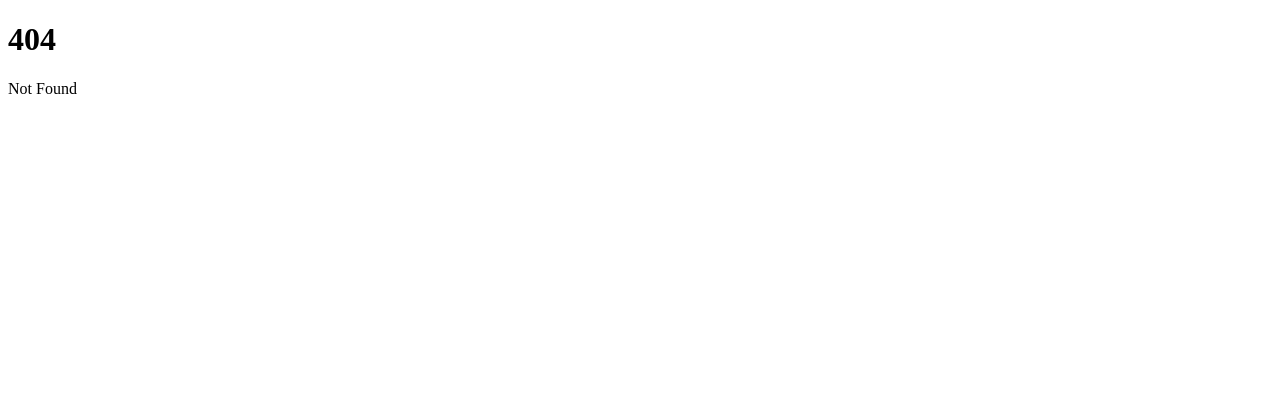
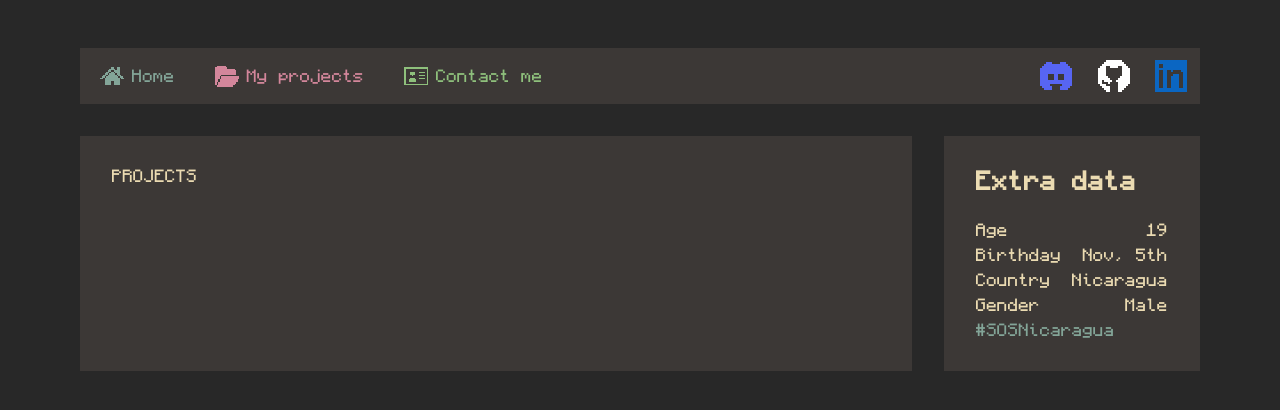
Before and after one commit to JezerM/portfolio, a SvelteKit app: page /projects in a window 1280 px wide. Before the commit this address had no page. Shown: the top 410 px of the page. Built offline with nearby package versions, Linux system fonts and the light colour scheme.

Commit message:
Added the basic routes: Home, Projects and Contact Added Home content Added a lot of components

```diff
--- a/src/app.html
+++ b/src/app.html
@@ -6,7 +6,7 @@
     <meta name="viewport" content="width=device-width" />
     %sveltekit.head%
   </head>
-  <body data-sveltekit-preload-data="hover">
-    <div style="display: contents">%sveltekit.body%</div>
+  <body>
+    <div>%sveltekit.body%</div>
   </body>
 </html>
--- /dev/null
+++ b/src/lib/ExtraData.svelte
@@ -0,0 +1,42 @@
+<script lang="ts">
+  const data = {
+    Age: 19,
+    Birthday: "Nov, 5th",
+    Country: "Nicaragua",
+    Gender: "Male",
+  };
+</script>
+
+<div class="infoContainer">
+  <h2>Extra data</h2>
+
+  {#each Object.entries(data) as [key, value]}
+    <div class="data">
+      <span>{key}</span>
+      <span>{value}</span>
+    </div>
+  {/each}
+
+  <span class="blue">#SOSNicaragua</span>
+</div>
+
+<style>
+  .infoContainer {
+    padding: 2em;
+    background-color: #3c3836;
+    display: flex;
+    flex-direction: column;
+    gap: 0.5em;
+  }
+
+  .data {
+    display: flex;
+    width: 100%;
+    flex-direction: row;
+    justify-content: space-between;
+  }
+
+  .blue {
+    color: #83a598;
+  }
+</style>
--- /dev/null
+++ b/src/lib/ImgIcon.svelte
@@ -0,0 +1,15 @@
+<script lang="ts">
+  export let src: string;
+  export let color: string;
+</script>
+
+<div class="icon" style="mask-image: url({src}); background-color: {color}" />
+
+<style>
+  .icon {
+    mask-size: 100%;
+    image-rendering: pixelated;
+    width: 1.5em;
+    height: 1.5em;
+  }
+</style>
--- /dev/null
+++ b/src/lib/LanguageIcons.svelte
@@ -0,0 +1,37 @@
+<script lang="ts">
+  import { base } from "$app/paths";
+
+  const imageNames = [
+    "C",
+    "Rust",
+    "TypeScript",
+    "NodeJS",
+    "Svelte",
+    "Vue",
+    "MySQL",
+    "Html",
+    "Swift",
+    "CSharp",
+    "Kotlin",
+    "Java",
+  ];
+</script>
+
+<div class="iconsContainer">
+  {#each imageNames as name}
+    <img src="{base}/icons/{name}.png" alt={name} title={name} />
+  {/each}
+</div>
+
+<style>
+  .iconsContainer {
+    display: flex;
+    flex-direction: row;
+    gap: 0.75em;
+  }
+  .iconsContainer > img {
+    width: 2em;
+    height: 2em;
+    image-rendering: pixelated;
+  }
+</style>
--- /dev/null
+++ b/src/lib/NavBar.svelte
@@ -0,0 +1,103 @@
+<script lang="ts">
+  import { base } from "$app/paths";
+  import ImgIcon from "$lib/ImgIcon.svelte";
+</script>
+
+<nav class="navBar">
+  <ul id="navLinks">
+    <li class="navElement blueLink">
+      <a href="{base}/">
+        <ImgIcon src="{base}/icons/Home.png" color="#83a598" />
+        <span>Home</span>
+      </a>
+    </li>
+    <li class="navElement purpleLink">
+      <a href="{base}/projects">
+        <ImgIcon src="{base}/icons/Folder.png" color="#d3869b" />
+        <span>My projects</span>
+      </a>
+    </li>
+    <li class="navElement aquaLink">
+      <a href="{base}/contact">
+        <ImgIcon src="{base}/icons/Contact.png" color="#8EC07C" />
+        <span>Contact me</span>
+      </a>
+    </li>
+  </ul>
+
+  <ul id="socialLinks">
+    <li class="navElement">
+      <a href="http://discordapp.com/users/530819150969438208" target="_blank">
+        <ImgIcon src="{base}/icons/Discord.png" color="#5765F2" />
+      </a>
+    </li>
+    <li class="navElement">
+      <a href="https://github.com/JezerM" target="_blank">
+        <ImgIcon src="{base}/icons/GitHub.png" color="#FFFFFF" />
+      </a>
+    </li>
+    <li class="navElement">
+      <a href="https://www.linkedin.com/in/jezer-josué-mejía-otero-111b39227/" target="_blank">
+        <ImgIcon src="{base}/icons/LinkedIn.png" color="#0B66C2" />
+      </a>
+    </li>
+  </ul>
+</nav>
+
+<style>
+  nav.navBar {
+    background-color: #3c3836;
+    display: flex;
+    flex-direction: row;
+    justify-content: space-between;
+  }
+  nav.navBar > ul {
+    display: flex;
+    flex-direction: row;
+    list-style: none;
+    margin: 0;
+    padding: 0;
+  }
+
+  #socialLinks {
+    gap: 0em;
+  }
+
+  #socialLinks > .navElement :global(div.icon) {
+    width: 2em;
+    height: 2em;
+    image-rendering: pixelated;
+  }
+
+  .navElement > a {
+    display: flex;
+    text-decoration: none;
+    align-items: center;
+    gap: 0.5em;
+    padding: 1em 1.25em;
+    background-color: transparent;
+    color: inherit;
+  }
+  .navElement > a:hover,
+  .navElement > a:focus {
+    background-color: #504945;
+  }
+  .navElement > a:visited {
+    color: inherit;
+  }
+
+  #socialLinks > .navElement > a {
+    padding: 0em 0.8em;
+    height: 100%;
+  }
+
+  .blueLink {
+    color: #83a598;
+  }
+  .purpleLink {
+    color: #d3869b;
+  }
+  .aquaLink {
+    color: #8ec07c;
+  }
+</style>
--- /dev/null
+++ b/src/routes/+layout.svelte
@@ -0,0 +1,57 @@
+<script lang="ts">
+  import NavBar from "$lib/NavBar.svelte";
+  import ExtraData from "$lib/ExtraData.svelte";
+</script>
+
+<div id="content">
+  <NavBar />
+
+  <div class="mainContainer">
+    <main>
+      <slot />
+    </main>
+    <aside>
+      <ExtraData />
+    </aside>
+  </div>
+</div>
+
+<style>
+  :global(body) {
+    display: block;
+    background-color: #282828;
+    color: #ebdbb2;
+    font-family: Monocraft;
+    margin: 0;
+  }
+
+  :global(h2) {
+    margin-top: 0;
+  }
+
+  #content {
+    margin: 3em 5em;
+  }
+
+  .mainContainer {
+    display: grid;
+    grid-template-columns: repeat(4, minmax(0, 1fr));
+    margin-top: 2em;
+    gap: 2em;
+  }
+  main {
+    grid-column: span 3 / span 3;
+    padding: 2em;
+    background-color: #3c3836;
+  }
+  aside {
+    grid-column: span 1 / span 1;
+  }
+
+  @font-face {
+    font-family: "Monocraft";
+    font-style: normal;
+    font-weight: 500;
+    src: url("/Monocraft.otf");
+  }
+</style>
--- /dev/null
+++ b/src/routes/+layout.ts
@@ -0,0 +1 @@
+export const prerender = true;
--- a/src/routes/+page.svelte
+++ b/src/routes/+page.svelte
@@ -1,6 +1,66 @@
 <script lang="ts">
-  export const prerender = true;
+  import { base } from "$app/paths";
+  import LanguageIcons from "$lib/LanguageIcons.svelte";
 </script>
 
-<h1>Welcome to SvelteKit</h1>
-<p>Visit <a href="https://kit.svelte.dev">kit.svelte.dev</a> to read the documentation</p>
+<div>
+  <div class="infoContainer">
+    <div class="pictureContainer" style="mask-image: url('{base}/Circle.png');">
+      <img
+        class="picture"
+        src="{base}/JezerPicture.jpeg"
+        alt="JezerM anime"
+        style="mask-image: url('{base}/Circle.png');"
+      />
+    </div>
+    <div id="infoSubContainer">
+      <h2>Jezer Mejía</h2>
+      <p>
+        I love Linux, coffee, Physics and Open Source.<br />
+        Low level programming enthusiast.<br />
+        Yet learning in UCA Nicaragua.
+      </p>
+      <LanguageIcons />
+    </div>
+  </div>
+
+  <div id="aboutMeContainer">
+    <h2>About me</h2>
+    <p>
+      I'm Jezer Josué Mejía Otero and I'm a developer just for fun. I love to create things that
+      everyone could benefit of, investing my time in open source development, from which we can
+      find some Linux applications, web pages, terminal based programs and so much more.
+    </p>
+    <p>
+      My true passion is Physics, but that will have to wait until I move to a country that offer
+      this career~
+    </p>
+
+    <p>
+      As stated above, I love Linux! Hence, I also love the terminal. I've always liked TypeScript
+      and C, but Rust has recently taken a part in my heart.
+    </p>
+  </div>
+</div>
+
+<style>
+  .infoContainer {
+    display: flex;
+    flex-direction: row;
+    justify-content: start;
+    align-items: center;
+    gap: 1.5em;
+    margin-bottom: 1.5em;
+  }
+  .picture {
+    width: 11.25em;
+    height: 11.25em;
+    mask-size: 100%;
+  }
+  .pictureContainer {
+    background-color: #ebdbb2;
+    padding: 0.4em;
+    mask-size: 100%;
+    mask-repeat: no-repeat;
+  }
+</style>
--- /dev/null
+++ b/src/routes/contact/+page.svelte
@@ -0,0 +1 @@
+CONTACT ME
--- /dev/null
+++ b/src/routes/projects/+page.svelte
@@ -0,0 +1 @@
+<div>PROJECTS</div>
```
